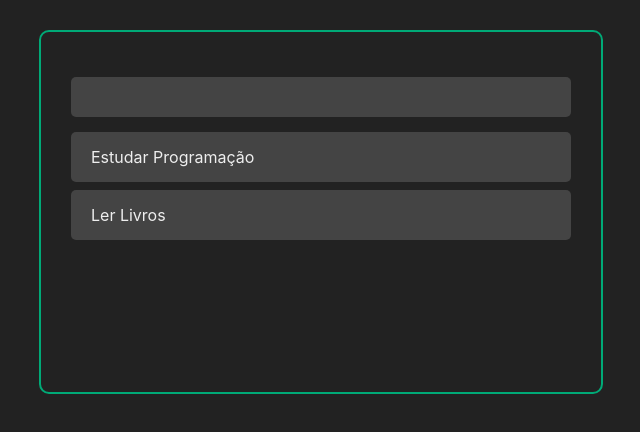
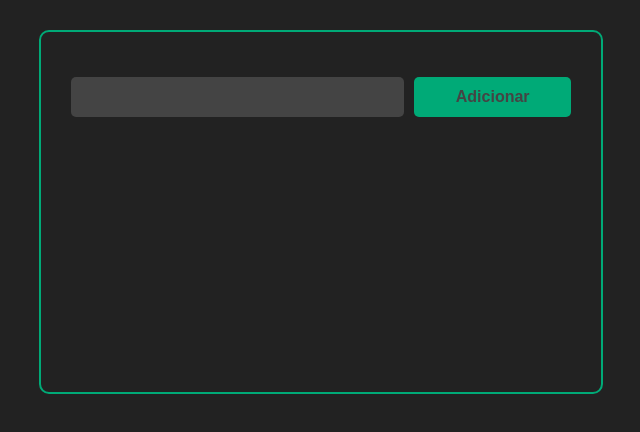
Before and after one commit to rvahilario/to-do-list-react, a React (Create React App) app: page / in a window 1280 px wide. Shown: the top 432 px of the page, without its empty margins (319-959 px from the left). Built offline with nearby package versions, Linux system fonts and the light colour scheme.

Commit message:
add function to Addtask button

```diff
--- a/src/App.jsx
+++ b/src/App.jsx
@@ -6,22 +6,24 @@ import Tasks from './components/Tasks';
 import AddTask from './components/AddTask';
 
 const App = () => {
-	const [tasks, setTasks] = useState([
-		{
-			id: '1',
-			title: 'Estudar Programação',
-			completed: false,
-		},
-		{
-			id: '2',
-			title: 'Ler Livros',
-			completed: true,
-		},
-	]);
+	const [tasks, setTasks] = useState([]);
+
+	const handleTaskAddition = (taskTitle) => {
+		const newTasks = [
+			...tasks,
+			{
+				title: taskTitle,
+				id: Math.random(10),
+				completed: false,
+			},
+		];
+
+		setTasks(newTasks);
+	};
 
 	return (
 		<MainContainer>
-			<AddTask />
+			<AddTask handleTaskAddition={handleTaskAddition} />
 			<Tasks tasks={tasks} />
 		</MainContainer>
 	);
--- a/src/components/AddTask.jsx
+++ b/src/components/AddTask.jsx
@@ -1,10 +1,33 @@
-import React from 'react';
-import { AddTaskContainer, AddTaskInput } from './styles';
+import React, { useState } from 'react';
+import Button from './Button';
+import {
+	AddTaskContainer,
+	AddTaskInput,
+	AddButtonContainer,
+	ButtonStyled,
+} from './styles';
 
-const AddTask = () => {
+const AddTask = ({ handleTaskAddition }) => {
+	const [inputData, setInputData] = useState('');
+
+	const handleInputChange = (e) => {
+		setInputData(e.target.value);
+	};
+
+	const handleAddTaskClick = () => {
+		handleTaskAddition(inputData);
+	};
+
 	return (
 		<AddTaskContainer>
-			<AddTaskInput type="text" />
+			<AddTaskInput
+				onChange={handleInputChange}
+				value={inputData}
+				type="text"
+			/>
+			<AddButtonContainer>
+				<ButtonStyled onClick={handleAddTaskClick}>Adicionar</ButtonStyled>
+			</AddButtonContainer>
 		</AddTaskContainer>
 	);
 };
--- /dev/null
+++ b/src/components/Button.jsx
@@ -0,0 +1,8 @@
+import React from 'react';
+import { ButtonStyled } from './styles';
+
+const Button = ({ nameButton, onClick }) => {
+	return <ButtonStyled onClick={onClick}>{nameButton}</ButtonStyled>;
+};
+
+export default Button;
--- a/src/components/styles.jsx
+++ b/src/components/styles.jsx
@@ -37,3 +37,21 @@ export const AddTaskInput = styled.input`
 	color: #eee;
 	font-size: 16px;
 `;
+
+export const ButtonStyled = styled.button`
+	background-color: #0a7;
+	height: 40px;
+	padding: 0 10px;
+	border-radius: 5px;
+	width: 100%;
+	font-size: 16px;
+	color: #444;
+	font-weight: bold;
+	cursor: pointer;
+	border: none;
+`;
+
+export const AddButtonContainer = styled.div`
+	margin-left: 10px;
+	flex: 1;
+`;
```
